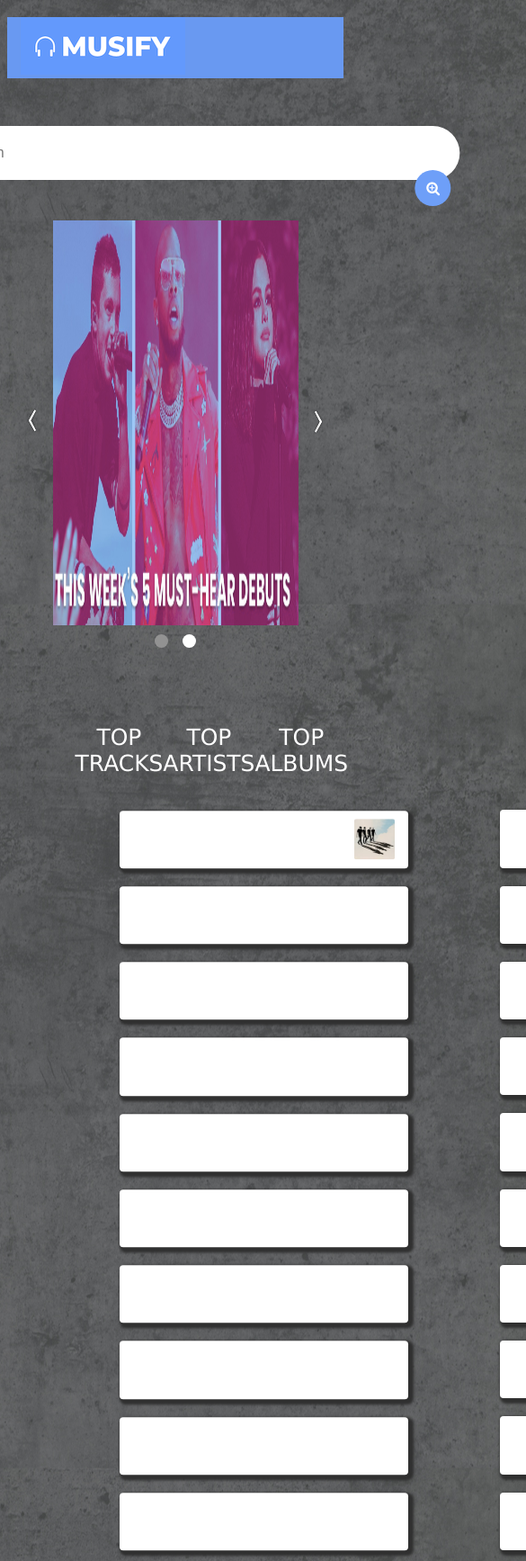
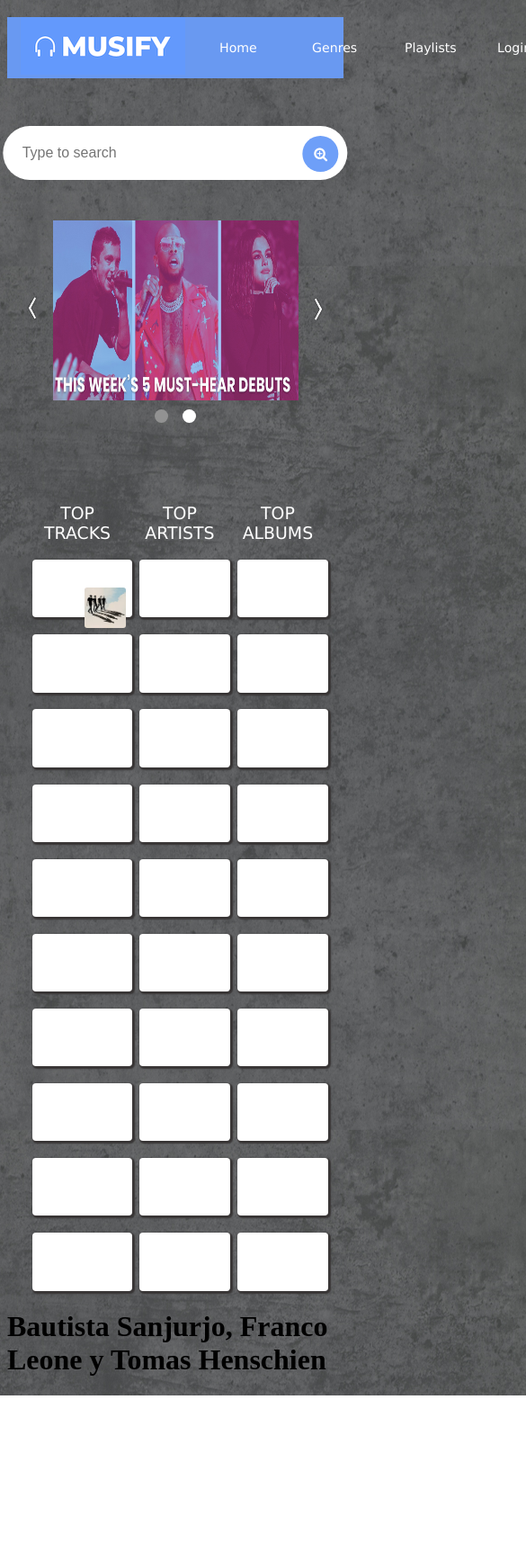
Before and after one commit to Tomhenschien/Proyecto-Integrador, a plain HTML site: page Pi2020/indexPI2020.html in a window 390 px wide. Shown: the top 1735 px of the page at 90% size, 585 px wide, since content can reach past the window. After the commit the page ends 1551 px from the top, so only its background shows below. Drawn offline with Linux system fonts and the light colour scheme.

Commit message:
Home Final

```diff
--- a/Pi2020/CSS/EstiloPI2020.css
+++ b/Pi2020/CSS/EstiloPI2020.css
@@ -5,20 +5,21 @@ body{
 
 .header{
     background-color: rgb(105, 153, 241);
-    color:black;
     display: grid;
     grid-template-columns: 80px 440px;
     gap: 820px;
     text-decoration-color: white;
     height: 100%;
     margin-top: 0.5cm;
+    width: 100%;
+
 }
 
-a {
+a{
     color: white;
     text-decoration: none;
+    font-family: Verdana, Geneva, Tahoma, sans-serif;
 }
-
 
 a:hover {
     color: rgb(238, 238, 238);
@@ -36,7 +37,10 @@ a:hover {
     font-size: 5mm;
     padding-top: 2mm;
     font-style: inherit;
-    font-family: Verdana, Geneva, Tahoma, sans-serif
+    font-family: Verdana, Geneva, Tahoma, sans-serif;
+    padding-right: 2mm;
+    text-decoration: none;
+    color: white;
 }
 
 .search-box{
@@ -154,99 +158,262 @@ a:hover {
     background: rgb(146, 146, 146);
 }
 
-.tops{
+
+ .grid__container{
      display: grid;
      grid-template-columns: 1fr 1fr 1fr;
-    background: transparent;
+     width: 85%;
+     column-gap: 2.9cm;
+     row-gap: 0.5cm;
+     margin: 0 auto;
+     margin-top: 19cm;
+ }
+
+ .tops{
+     background-color: transparent;
      text-align: center;
-    margin: 2cm;
-    margin-top: 19cm;
      font-family: Verdana, Geneva, Tahoma, sans-serif;
      font-size: 0.66cm;
  }
 
+
+.cajita {
+    background-color: white;
+    height: 1.2cm;
+    width: 10cm;
+    border-radius: 4px;
+    width: 100%;
+    color: rgb(56, 53, 53);
+    box-shadow: 1.5px 1.5px 1.5px 1.5px;
+    text-align: center;
+    font-size: 0.5cm;
+    text-align: left;
+    padding-left: 3mm;
+    padding-top:5mm;
+}
+
+.foto__artista {
+    height: 100%;
+    width: 1.2cm;
+    float: right;
+    display: flex;
+    justify-content: center;
+    align-items: center;
+    border-radius: 3px;
+    position: relative;
+    right: 0.2cm;
+    bottom: 0.25cm;
+}
+
+
+  @media (max-width: 1400px) {
+    .header{
+        gap: 780px;
+
+    }
+}
+
+    @media (max-width: 1350px) {
+            .header{
+            gap: 730px;
+            }
+            .search-btn{
+                position: relative;
+                bottom: 1cm;
+            }
             #gridtrack {
-    display: grid;
-    height: 300px;
-    grid-template-columns: 200px;
-    width: 20%;
-    row-gap: 20px;
-    margin-left: 3.3cm;
-    padding-bottom: 20cm;
-    transform: translateY(-1cm);
-    font-size: 0.6cm;
+                margin-left: 3cm;
+            }
+            #gridartist {
+
+                margin-left: 3cm;
+
+            }
+            #gridalbums {
+                margin-left: 2.7cm;
+            }
+
 
 
     }
 
-  #gridtrack > div {
-    border: 1px transparent;
-    background-color: white;
-    text-align: center;
-    border-radius: 4px;
-    height: 1.7cm;
-    width: 8.5cm;
-    box-shadow: 3px 3px 3px 3px rgb(48, 48, 48);
-    font-family: Verdana, Geneva, Tahoma, sans-serif;
+    @media (max-width: 1300px) {
+        .header{
+        gap: 680px;
+}
+
+@media (max-width: 1250px) {
+    .header{
+    gap: 630px;
+}
+
+@media (max-width: 1200px) {
+    .header{
+    gap: 580px;
+}
+
+@media (max-width: 1150px) {
+    .header{
+    gap: 530px;
+}
+
+@media (max-width: 1100px) {
+    .header{
+    gap: 480px;
+}
+
+    .grid__container{
+        column-gap: 0.75cm;
+    }
+
+@media (max-width: 1050px) {
+    .header{
+    gap: 430px;
+    }
+    .carousel{
+        position: absolute;
+        top: 29%;
+        left: 15%;
+        height: 370px;
+        width: 70%;
+        margin: 0 auto;
+    }
+    .grid__container{
+        margin-top: 16.5cm;
+    }
+
+
 
 
 }
 
-  .foto__artista {
-      height: 70%;
-      width: 1.2cm;
-      position: relative;
-      bottom: -2.5mm;
-      right: -1.6cm;
-      border-radius: 2px;
+@media (max-width: 1000px) {
+    .header{
+    gap: 380px;
+    }
+    .nav {
+        font-size: 4mm;
+        margin: 16px;
+        gap: 3px;
+
     }
 
-  #gridartist {
-    display: grid;
-    height: 300px;
-    grid-template-columns: 200px;
-    width: 20%;
-    row-gap: 20px;
-    margin-left: 3.3cm;
-    padding-bottom: 20cm;
-    transform: translateY(-1cm);
-    font-size: 0.75cm;
-    transform: translate(423px,-1094px);
 }
 
-  #gridartist > div {
-    border: 1px transparent;
-    background-color: white;
-    border-radius: 4px;
-    text-align: center;
-    height: 1.70cm;
-    width: 8.5cm;
-    box-shadow: 3px 3px 3px 3px rgb(48, 48, 48);
-    font-family: Verdana, Geneva, Tahoma, sans-serif;
+@media (max-width: 920px) {
+    .header{
+    gap: 300px;
+    }
+    .grid__container{
+        column-gap: 0.5cm;
+    }
+    .tops{
+        font-size: 0.5cm;
+
+    }
 }
 
-  #gridalbums {
-    display: grid;
+@media (max-width: 840px) {
+    .header{
+    gap: 220px;
+    }
+    .carousel{
+        position: absolute;
+        top: 29%;
+        left: 15%;
         height: 300px;
-    grid-template-columns: 200px;
-    width: 20%;
-    row-gap: 20px;
-    margin-left: 3.3cm;
-    padding-bottom: 20cm;
-    transform: translateY(-1cm);
-    font-size: 0.75cm;
-    transform: translate(846px,-2153px);
+        width: 70%;
+        margin: 0 auto;
+    }
+    .search-txt{
+        border: none;
+        background: none;
+        outline: none;
+        float: left;
+        padding-left: 3mm;
+        color:gray;
+        font-size: 16px;
+        transition: 0.4s;
+        line-height: 37px;
+        width: 450px;
+    }
+    .grid__container{
+        margin-top: 14.5cm;
     }
 
-  #gridalbums > div {
-    border: 1px transparent;
-    background-color: white;
-    border-radius: 4px;
-    text-align: center;
-    height: 1.70cm;
-    width: 8.5cm;
-    box-shadow: 3px 3px 3px 3px rgb(48, 48, 48);
-    font-family: Verdana, Geneva, Tahoma, sans-serif;
 }
 
-  @media
+@media (max-width: 760px) {
+    .header{
+    gap: 140px;
+    }
+    .foto__artista{
+        position: relative;
+        bottom: 3cm;
+
+    }
+     .cajita{
+        font-size: 0.45cm;
+    }
+
+
+}
+
+@media (max-width: 760px) and (min-width: 681px) {
+    .foto__artista{
+        position: relative;
+        bottom: 0.25cm;
+
+    }
+    .cajita{
+        font-size: 0.45cm;
+    }
+
+
+}
+
+@media (max-width: 680px) {
+    .header{
+    gap: 140px;
+    }
+    .nav{
+        font-size: 3.75mm;
+        margin-top: 19px;
+    }
+    .carousel{
+        position: absolute;
+        top: 29%;
+        left: 15%;
+        height: 200px;
+        width: 70%;
+        margin: 0 auto;
+    }
+    .search-txt{
+        border: none;
+        background: none;
+        outline: none;
+        float: left;
+        padding-left: 3mm;
+        color:gray;
+        font-size: 16px;
+        transition: 0.4s;
+        line-height: 37px;
+        width: 350px;
+    }
+    .grid__container{
+        margin-top: 12.5cm;
+
+    }
+
+    .foto__artista{
+        position: relative;
+        bottom: 0.25cm;
+
+    }
+
+    .cajita{
+        font-size: 0.45cm;
+    }
+
+
+    }
--- a/Pi2020/indexPI2020.html
+++ b/Pi2020/indexPI2020.html
@@ -12,7 +12,7 @@
 <body>
     <header class="header">
         <div class="logo">
-            <img src="IMG/Logox Musify.png" alt="Musify">
+            <img src="IMG/Logox Musify.png" alt="MUSIFY">
             <a href="Pi2020/indexPI2020.html"></a>
         </div>
         <nav class="nav">
@@ -51,112 +51,113 @@
             <button class="carousel__indicator"></button>
         </div>
     </div>
+
+
+    <div class="grid__container">
             <div class="tops">
                 <a href="">TOP TRACKS</a>
+            </div>
+            <div class="tops">
                 <a href="">TOP ARTISTS</a>
+            </div>
+            <div class="tops">
                 <a href="">TOP ALBUMS</a>
             </div>
-
-
-    <div id ="gridtrack">
-        <div>
+            <div class="cajita">
                 <a href="">COLDPLAY</a>
                 <img class="foto__artista" src="IMG/Coldplay Home.jpeg" alt="">
             </div>
-        <div>
-            <a href="">track2</a>
+            <div class="cajita">
+                <a href=""></a>
             </div>
-        <div>
-            <a href="">track3</a>
+            <div class="cajita">
+                <a href=""></a>
             </div>
-        <div>
-            <a href="">track4</a>
+            <div class="cajita">
+                <a href=""></a>
             </div>
-        <div>
-            <a href="">track5</a>
+            <div class="cajita">
+                <a href=""></a>
             </div>
-        <div>
-            <a href="">track6</a>
+            <div class="cajita">
+                <a href=""></a>
             </div>
-        <div>
-            <a href="">track7</a>
+            <div class="cajita">
+                <a href=""></a>
             </div>
-        <div>
-            <a href="">track8</a>
+            <div class="cajita">
+                <a href=""></a>
             </div>
-        <div>
-            <a href="">track9</a>
+            <div class="cajita">
+                <a href=""></a>
             </div>
-        <div>
-            <a href="">track10</a>
+            <div class="cajita">
+                <a href=""></a>
+            </div>
+
+            <div class="cajita">
+                <a href=""></a>
+            </div>
+            <div class="cajita">
+                <a href=""></a>
+            </div>
+            <div class="cajita">
+                <a href=""></a>
+            </div>
+            <div class="cajita">
+                <a href=""></a>
+            </div>
+            <div class="cajita">
+                <a href=""></a>
+            </div>
+            <div class="cajita">
+                <a href=""></a>
+            </div>
+            <div class="cajita">
+                <a href=""></a>
+            </div>
+            <div class="cajita">
+                <a href=""></a>
+            </div>
+            <div class="cajita">
+                <a href=""></a>
+            </div>
+            <div class="cajita">
+                <a href=""></a>
+            </div>
+
+            <div class="cajita">
+                <a href=""></a>
+            </div>
+            <div class="cajita">
+                <a href=""></a>
+            </div>
+            <div class="cajita">
+                <a href=""></a>
+            </div>
+            <div class="cajita">
+                <a href=""></a>
+            </div>
+            <div class="cajita">
+                <a href=""></a>
+            </div>
+            <div class="cajita">
+                <a href=""></a>
+            </div>
+            <div class="cajita">
+                <a href=""></a>
+            </div>
+            <div class="cajita">
+                <a href=""></a>
+            </div>
+            <div class="cajita">
+                <a href=""></a>
+            </div>
+            <div class="cajita">
+                <a href=""></a>
             </div>
     </div>
 
-    <div id ="gridartist">
-        <div>
-            <a href="">Artist1</a>
-        </div>
-        <div>
-            <a href="">Artist2</a>
-        </div>
-        <div>
-            <a href="">Artist3</a>
-        </div>
-        <div>
-            <a href="">Artist4</a>
-        </div>
-        <div>
-            <a href="">Artist5</a>
-        </div>
-        <div>
-            <a href="">Artist6</a>
-        </div>
-        <div>
-            <a href="">Artist7</a>
-        </div>
-        <div>
-            <a href="">Artist8</a>
-        </div>
-        <div>
-            <a href="">Artist9</a>
-        </div>
-        <div>
-            <a href="">Artist10</a>
-        </div>
-    </div>
-
-    <div id ="gridalbums">
-        <div>
-            <a href="">Album1</a>
-        </div>
-        <div>
-            <a href="">Album2</a>
-        </div>
-        <div>
-            <a href="">Album3</a>
-        </div>
-        <div>
-            <a href="">Album4</a>
-        </div>
-        <div>
-            <a href="">Album5</a>
-        </div>
-        <div>
-            <a href="">Album6</a>
-        </div>
-        <div>
-            <a href="">Album7</a>
-        </div>
-        <div>
-            <a href="">Album8</a>
-        </div>
-        <div>
-            <a href="">Album9</a>
-        </div>
-        <div>
-            <a href="">Album10</a>
-        </div>
-    </div>
 
     <footer>
       <h1>Bautista Sanjurjo, Franco Leone y Tomas Henschien</h1>
```
Lines whose indentation alone changed are shown as unchanged.
